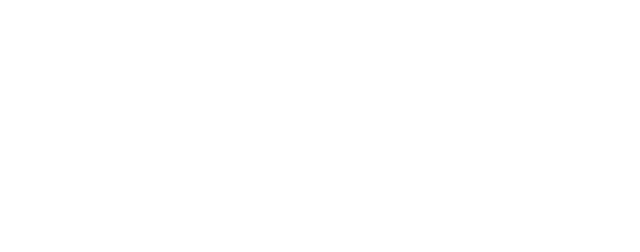
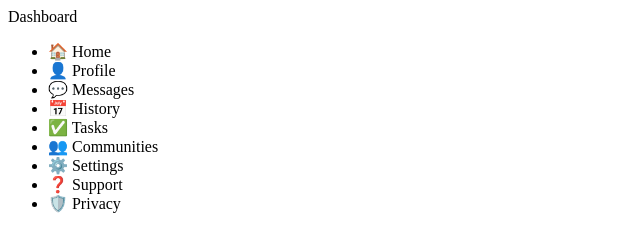
Before and after one commit to PhucGiaNguyen99/Dashboard-Grid-Page, a plain HTML site: page index.html in a window 1280 px wide. Shown: the whole page, without its empty margins (0-640 px from the left). Drawn offline with Linux system fonts and the light colour scheme.

Commit message:
feat: create the sidebar of the page

```diff
--- a/index.html
+++ b/index.html
@@ -7,3 +7,21 @@
     <link href="https://fonts.googleapis.com/css2?family=Roboto&display=swap" rel="stylesheet">
     <link rel="stylesheet" href="style.css">
 </head>
+<body>
+    <div class="container">
+        <aside class="sidebar">
+            <div class="sidebar-header">Dashboard</div>
+            <ul class="nav">
+                <li><span class="icon">🏠</span> Home</li>
+                <li><span class="icon">👤</span> Profile</li>
+                <li><span class="icon">💬</span> Messages</li>
+                <li><span class="icon">📅</span> History</li>
+                <li><span class="icon">✅</span> Tasks</li>
+                <li><span class="icon">👥</span> Communities</li>
+                <li><span class="icon">⚙️</span> Settings</li>
+                <li><span class="icon">❓</span> Support</li>
+                <li><span class="icon">🛡️</span> Privacy</li>
+            </ul>
+        </aside>
+    </div>
+</body>
```
